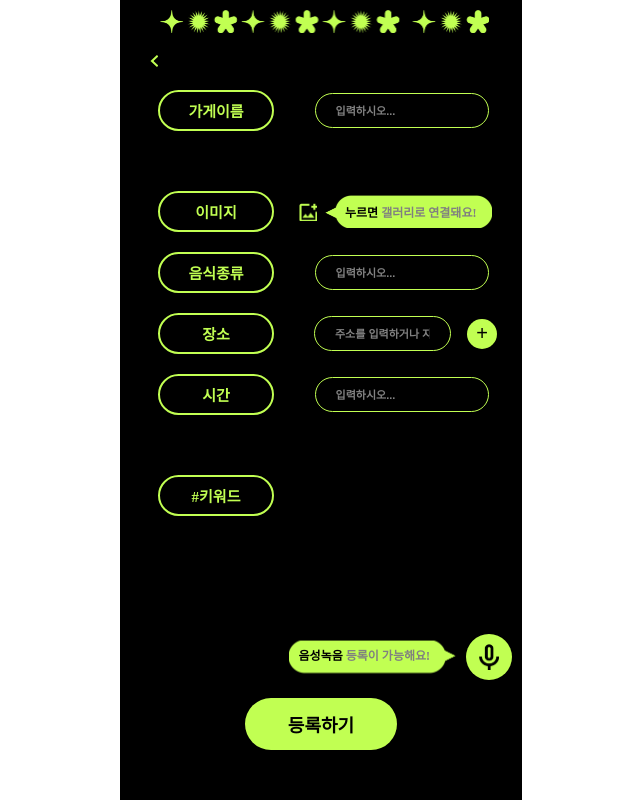
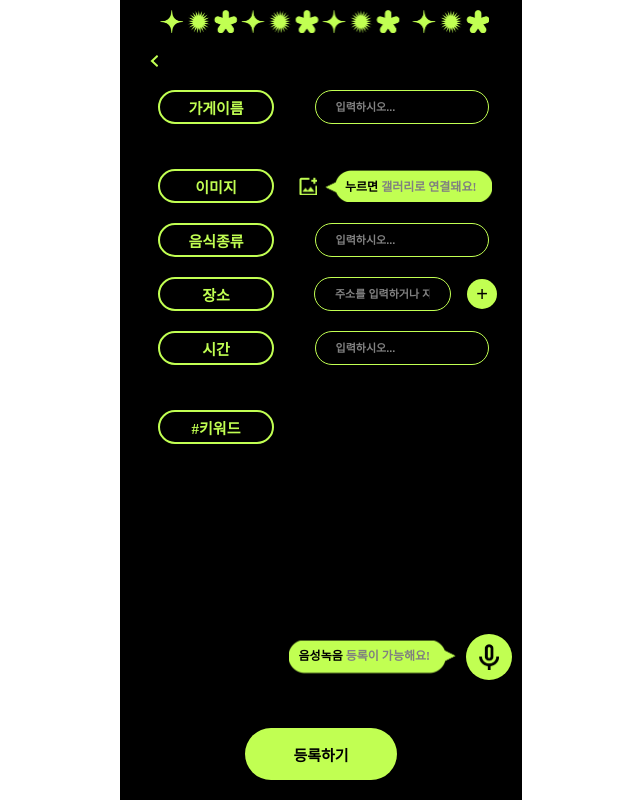
Before and after one commit to naeuun/dukventure, a Django app: page /stores/report/ in a window 1280 px wide. Shown: the whole page, without its empty margins (319-959 px from the left). Run offline with Django 5.2, Linux system fonts and the light colour scheme; a user stored in the database is signed in; data that the repository does not hold is empty; some libraries are stand-ins or nearby versions.

Commit message:
fix(BE): report.css 수정, label태그 -> p로 변경

```diff
--- /dev/null
+++ b/FarmFarm_prj/static/css/stores_report.css
@@ -0,0 +1,16 @@
+.section-title {
+    height: 30px !important;
+}
+
+.gapsection {
+    margin-bottom: 25px !important;
+}
+
+.register_btn {
+    font-size: 15px !important;
+    bottom: 20px !important;
+}
+
+.keyword-option{
+    height: 20px !important;
+}
--- a/FarmFarm_prj/stores/templates/stores/store_report.html
+++ b/FarmFarm_prj/stores/templates/stores/store_report.html
@@ -2,6 +2,7 @@
 {% load static %}
 
 {% block style %}
+<link rel="stylesheet" href="{% static 'css/stores_report.css' %}" />
 <link rel="stylesheet" href="{% static 'css/stores_plus.css' %}" />
 {% endblock style %}
 
@@ -248,21 +249,21 @@ deleteFileBtn.addEventListener('click', function() {
 
     <!-- 가게 이름 -->
     <div class="gapsection">
-      <label class="section-title">가게이름</label>
+      <p class="section-title">가게이름</p>
       <input type="text" name="store_name" id="id_store_name" class="text-input" value="{{ form.store_name.value|default_if_none:'' }}" placeholder="입력하시오..." required/>
     </div>
 
     <!-- 이미지 업로드 -->
     <div class="section">
-      <label class="section-title">이미지</label>
+      <p class="section-title">이미지</p>
       <div class="file_upload">
         <!-- 파일 업로드 input -->
         <input type="file" name="image" id="id_image" accept="image/*" style="display: none;" />
 
         <!-- 아이콘 -->
-        <label for="id_image" class="upload_label">
+        <p for="id_image" class="upload_label">
           <img src="{% static 'img/add_photo.png' %}" alt="upload" class="upload_icon" />
-        </label>
+        </p>
 
         <!-- 말풍선 -->
         <div class="text_box_text">
@@ -281,12 +282,12 @@ deleteFileBtn.addEventListener('click', function() {
 
     <!-- 음식 종류 -->
     <div class="section">
-      <label class="section-title">음식종류</label>
+      <p class="section-title">음식종류</p>
       <input type="text" name="report_items" id="id_report_items" value="{{ form.report_items.value|default_if_none:'' }}" class="text-input" placeholder="입력하시오..." required />
     </div>
     <!-- 장소 -->
     <div class="section">
-      <label class="section-title">장소</label>
+      <p class="section-title">장소</p>
       <input type="hidden" id="latitudeInput" name="latitude" value="">
       <input type="hidden" id="longitudeInput" name="longitude" value="">
       <input type="text" class="text-input" id="addressInput" name="address" placeholder="주소를 입력하거나 지도에서 선택" required>
@@ -297,16 +298,16 @@ deleteFileBtn.addEventListener('click', function() {
 
     <!-- 시간 -->
     <div class="gapsection">
-      <label class="section-title">시간</label>
+      <p class="section-title">시간</p>
       <input type="text" name="time" id="id_time" value="{{ form.time.value|default_if_none:'' }}" class="text-input" placeholder="입력하시오..." required />
     </div>
 
     <!-- 키워드 -->
     <div class="keyword_section">
-      <label class="section-title">#키워드</label>
+      <p class="section-title">#키워드</p>
       <div class="keyword-list">
         {% for keyword in form.keywords.field.queryset %}
-        <label class="keyword-option">
+        <p class="keyword-option">
             <input type="checkbox" name="keywords" value="{{ keyword.id }}" style="display:none;"
             {% if form.keywords.value %}
                 {% if keyword.id|stringformat:"s" in form.keywords.value %}
@@ -314,7 +315,7 @@ deleteFileBtn.addEventListener('click', function() {
                 {% endif %}
             {% endif %}>
             {{ keyword.keyword }}
-        </label>
+        </p>
         {% endfor %}
 
       </div>
```
